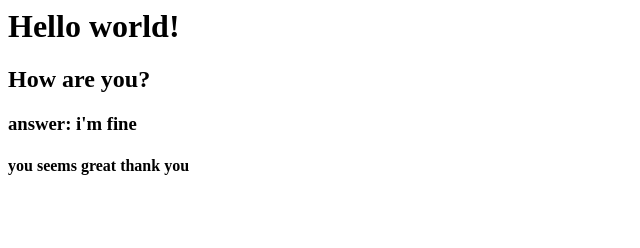
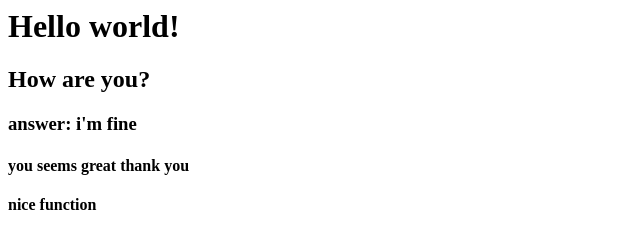
Before and after one commit to mariam502/GitHomework, a plain HTML site: page index.html in a window 1280 px wide. Shown: the whole page, without its empty margins (0-640 px from the left). Drawn offline with Linux system fonts and the light colour scheme.

Commit message:
line function

```diff
--- a/index.html
+++ b/index.html
@@ -10,5 +10,6 @@
     <h2>How are you?</h2>
     <h3>answer: i'm fine</h3>
     <h4>you seems great thank you</h4>
+    <h4>nice function</h4>
   </body>
 </html>
```
